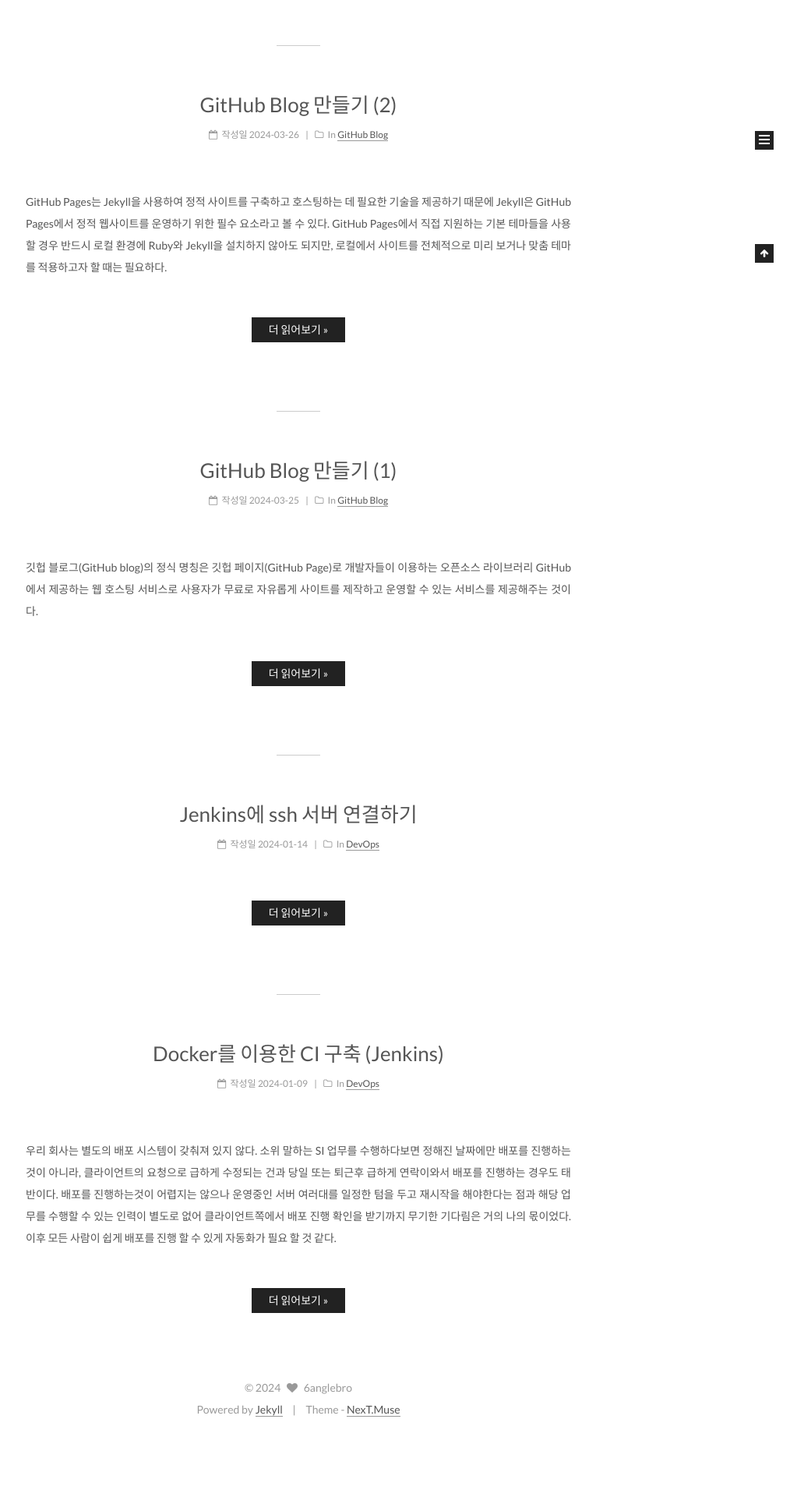
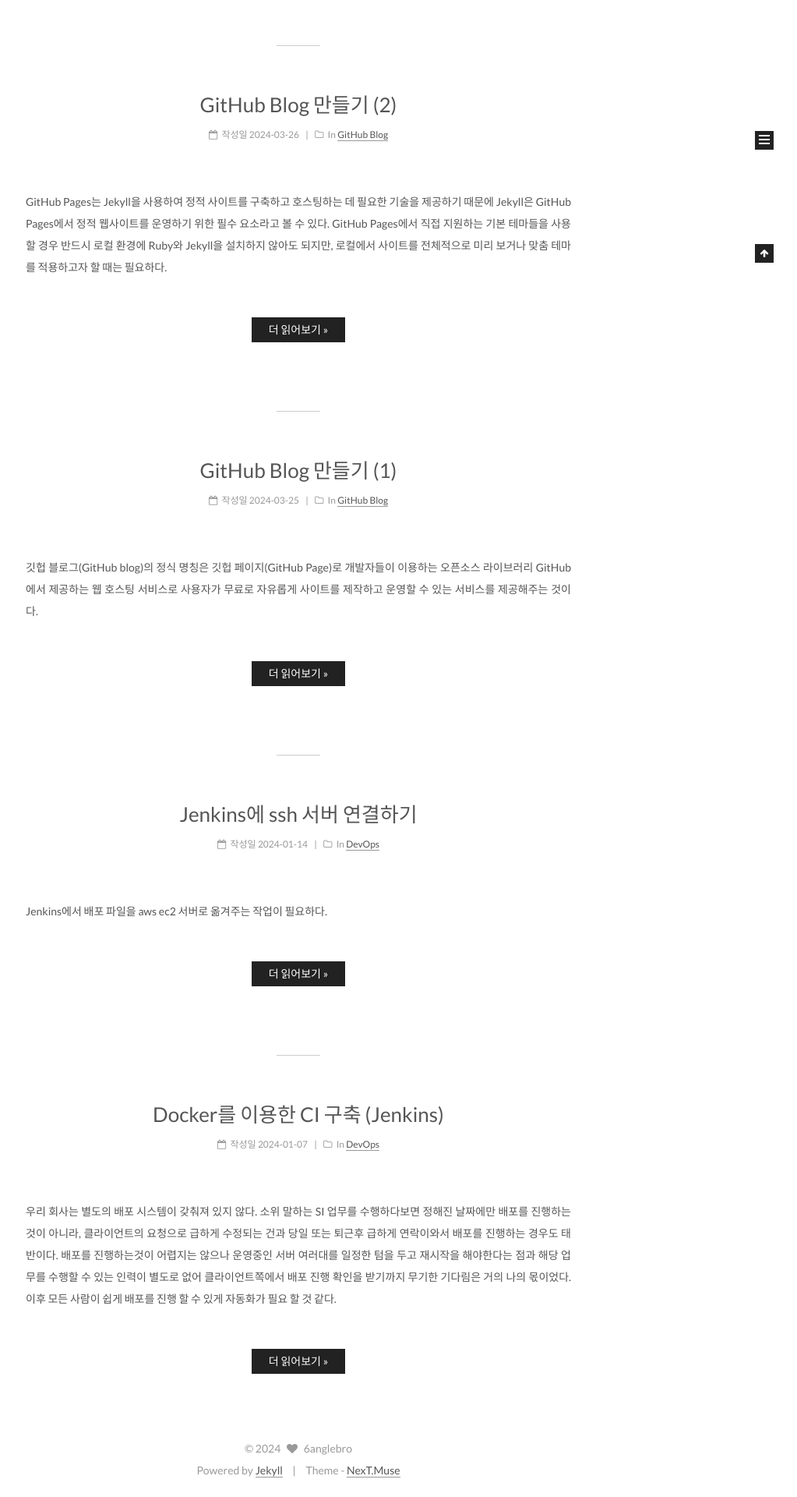
Before and after one commit to yukmekim/yukmekim.github.io, a Jekyll site: the page built from index.html, in a window 1280 px wide. Shown: the part 663-2583 px from the top of the page at 78% size, without its empty margins (257-1280 px from the left). Built offline with Jekyll 4.4.1, drawn with Linux system fonts in a browser that asks for light colours; the list of posts is cut into pages by our own code; before the commit the page ends 2505 px from its top, so only the background shows below that.

```diff
--- a/_posts/2024-01-14-devops-jenkins-2.md
+++ b/_posts/2024-01-14-devops-jenkins-2.md
@@ -7,3 +7,5 @@
  - Docker
  - Jenkins
 ---
+
+Jenkins에서 배포 파일을 aws ec2 서버로 옮겨주는 작업이 필요하다.
```
Also changed, not shown: _posts/2024-01-07-devops-jenkins-1.md (renamed from _posts/2024-01-09-devops-jenkins-1.md, +1 -1 lines).
